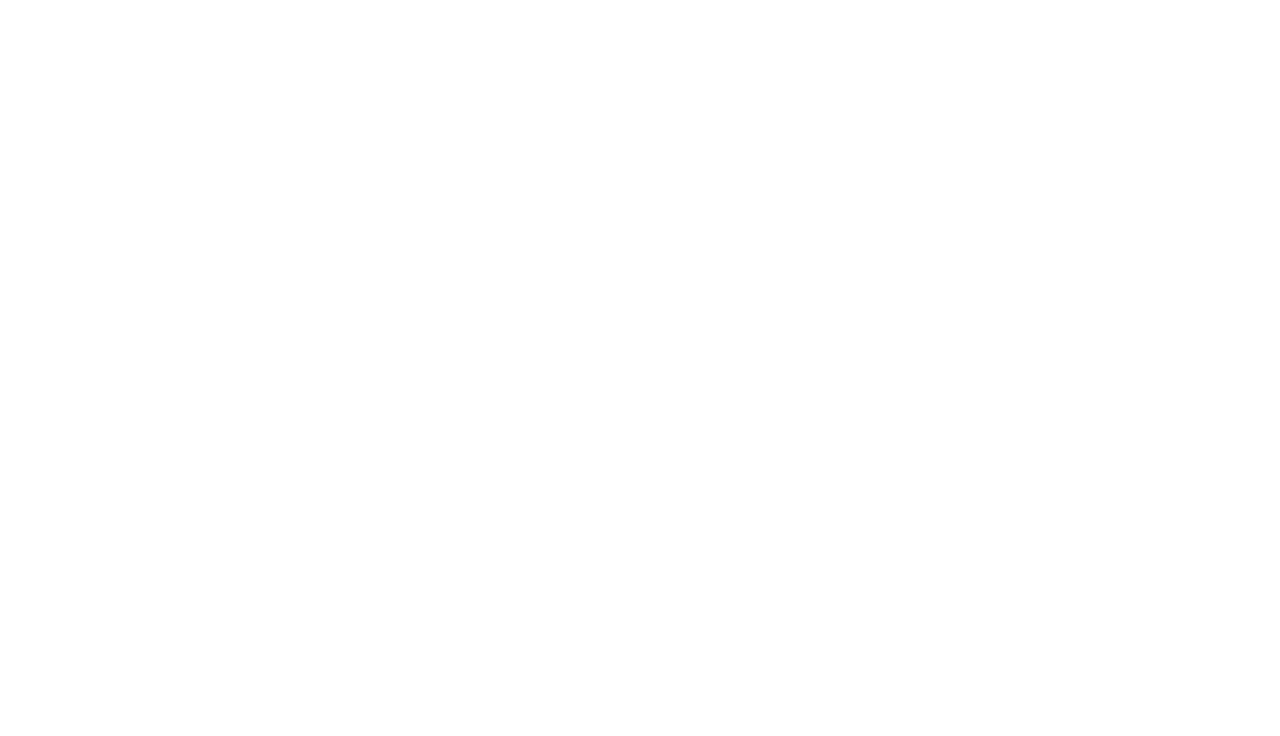
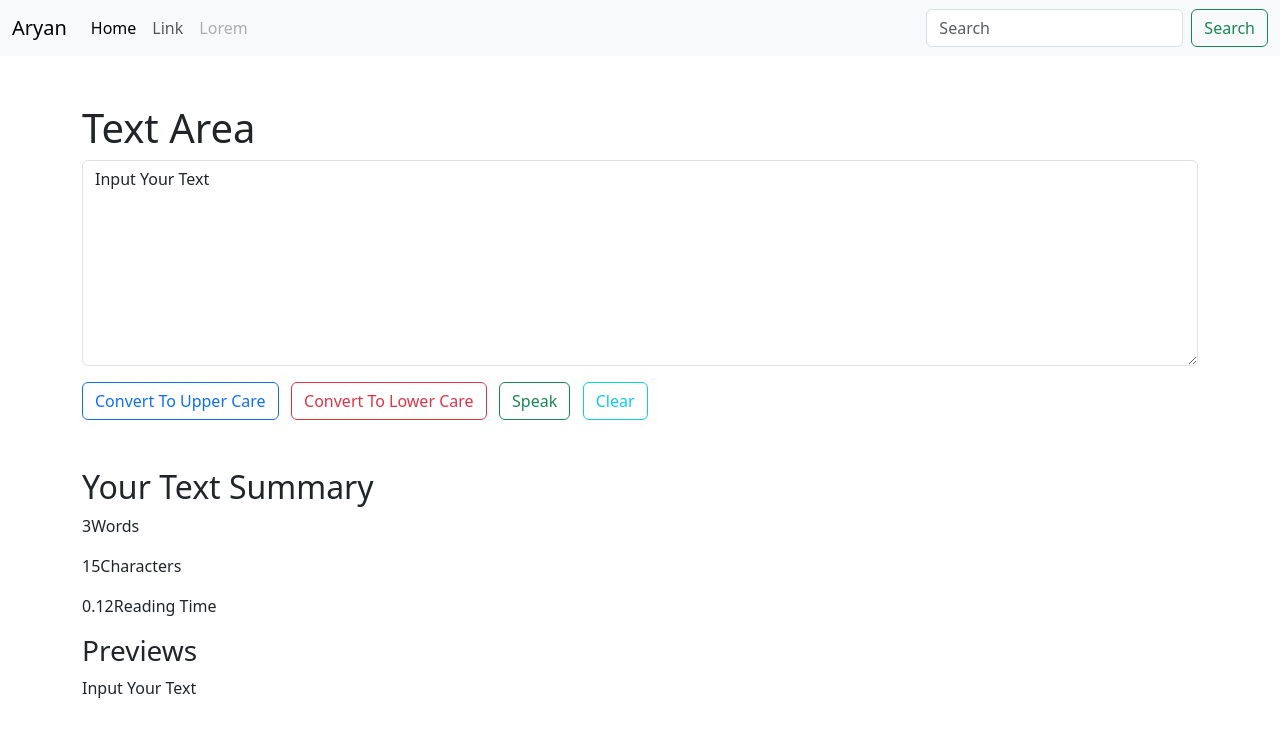
Before and after one commit to aryan511-sys/React-App-Demo, a React (Create React App) app: page / in a window 1280 px wide. Shown: the top 736 px of the page. Built offline with nearby package versions, Linux system fonts and the light colour scheme.

Commit message:
React Example

```diff
--- a/src/App.js
+++ b/src/App.js
@@ -1,10 +1,12 @@
 import './App.css';
-
+import Navbar from './Cromponenets/Navbar.js'
+import Form from './Cromponenets/Form.js'
 
 function App() {
   return (
   <>
-
+   <Navbar title="Aryan" aboutText="Lorem"/>
+   <Form></Form>
   </>
   );
 }
--- /dev/null
+++ b/src/Cromponenets/Form.js
@@ -0,0 +1,62 @@
+import React,{useState} from 'react'
+
+export default function TextForm(props) {
+    const [text, setText]= useState("Input Your Text");
+
+    const HandleOnChange = (event) => {
+        // console.log("On change");
+        setText(event.target.value)
+
+    }
+
+    const uppercase = () => {
+        // console.log("Button Click");
+        let newText = text.toUpperCase();
+        setText(newText);
+    }
+
+    const lowercase = () => {
+        // console.log("Button Click");
+        let newText = text.toLowerCase();
+        setText(newText);
+    }
+
+
+    const speak = () => {
+        let newText = new SpeechSynthesisUtterance();
+        newText.text = text;
+        window.speechSynthesis.speak(newText);
+    }
+
+
+    const clear = () => {
+        let newText = "";
+        setText(newText);
+    }
+
+    return (
+        <div>
+            <div className="container my-5">
+            <h1>Text Area</h1>
+            <textarea className="form-control" id="exampleFormControlTextarea1"  rows="8" value={text} onChange={HandleOnChange}></textarea>
+            <button className='btn btn-outline-primary mt-3' onClick={uppercase}>Convert To Upper Care</button>&nbsp;&nbsp;&nbsp;
+            <button className='btn btn-outline-danger mt-3' onClick={lowercase}>Convert To Lower Care</button>&nbsp;&nbsp;&nbsp;
+            <button className='btn btn-outline-success mt-3' onClick={speak}>Speak</button>&nbsp;&nbsp;&nbsp;
+            <button className='btn btn-outline-info mt-3' onClick={clear}>Clear</button>
+        </div>
+
+
+        <div className="container">
+                <h2>Your Text Summary</h2>
+                <p>{text.split(" ").length}Words</p>
+                <p>{text.length}Characters</p>
+                <p>{0.008 * text.split("").length}Reading Time</p>
+                <h3>Previews</h3>
+                <p>{text}</p>
+            </div>
+
+
+        </div>
+
+    )
+}
--- /dev/null
+++ b/src/Cromponenets/Navbar.js
@@ -0,0 +1,44 @@
+import React from 'react'
+import PropTypes from 'prop-types'
+
+export default function Navbar(props) {
+  return (
+    <div>
+      <nav className="navbar navbar-expand-lg bg-body-tertiary">
+<div className="container-fluid">
+  <a className="navbar-brand" href="#">{props.title}</a>
+  <button className="navbar-toggler" type="button" data-bs-toggle="collapse" data-bs-target="#navbarSupportedContent" aria-controls="navbarSupportedContent" aria-expanded="false" aria-label="Toggle navigation">
+    <span className="navbar-toggler-icon"></span>
+  </button>
+  <div className="collapse navbar-collapse" id="navbarSupportedContent">
+    <ul className="navbar-nav me-auto mb-2 mb-lg-0">
+      <li className="nav-item">
+        <a className="nav-link active" aria-current="page" href="#">Home</a>
+      </li>
+      <li className="nav-item">
+        <a className="nav-link" href="#">Link</a>
+      </li>
+      <li className="nav-item">
+        <a className="nav-link disabled" aria-disabled="true">{props.aboutText}</a>
+      </li>
+    </ul>
+    <form className="d-flex" role="search">
+      <input className="form-control me-2" type="search" placeholder="Search" aria-label="Search"/>
+      <button className="btn btn-outline-success" type="submit">Search</button>
+    </form>
+  </div>
+</div>
+</nav>
+    </div>
+  )
+}
+
+Navbar.propTypes={
+  title:PropTypes.string.isRequired,
+  aboutText:PropTypes.string
+}
+
+Navbar.defaultProps={
+  title : "Set your Title",
+  aboutText : "Set your name"
+}
```
